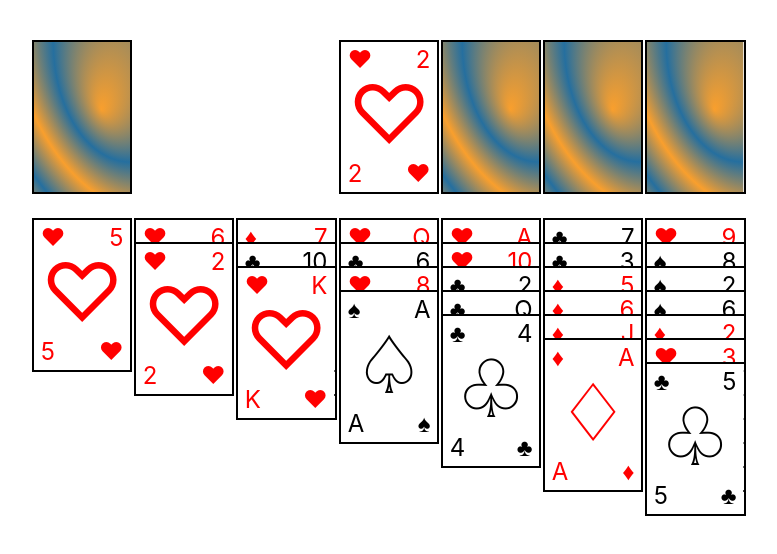
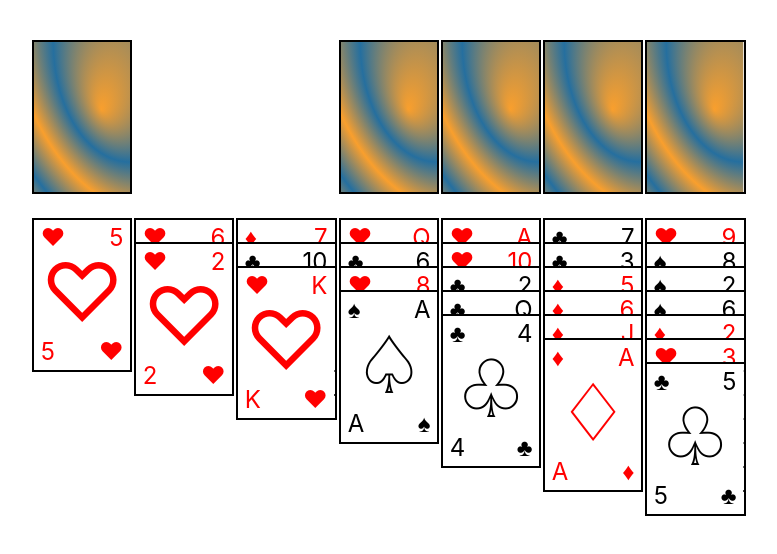
Before and after one commit to jani-e/solitaire, a React (Vite) app: page / in a window 1280 px wide. Shown: the top 554 px of the page, without its empty margins (10-787 px from the left). Built offline with nearby package versions, Linux system fonts and the light colour scheme.

Commit message:
Added dnd-kit, possible to drag and drop from turned deck to suit stacks

```diff
--- a/package.json
+++ b/package.json
@@ -4,13 +4,15 @@
   "version": "0.0.0",
   "type": "module",
   "scripts": {
-    "dev": "vite --host",
+    "dev": "vite",
+    "devhost": "vite --host",
     "build": "rm -fr solitaire && vite build && mv dist solitaire",
     "lint": "eslint src --ext js,jsx --report-unused-disable-directives --max-warnings 0",
     "preview": "vite preview",
     "test": "vitest"
   },
   "dependencies": {
+    "@dnd-kit/core": "^6.1.0",
     "lodash": "^4.17.21",
     "react": "^18.2.0",
     "react-dom": "^18.2.0"
--- a/src/App.jsx
+++ b/src/App.jsx
@@ -6,14 +6,14 @@ import lodash from 'lodash'
 import SuitStack from './components/SuitStack'
 import createDeck from './utilities/createDeck'
 import './App.css'
+import { DndContext } from '@dnd-kit/core'
 
 const App = () => {
-
   const initialDeck = lodash.shuffle(createDeck())
 
   const [deckStack, setDeckStack] = useState(initialDeck.slice(28, initialDeck.length))
   const [turnedStack, setTurnedStack] = useState([])
-  const [suitStacks, setSuitStacks] = useState({ A: initialDeck.slice(1, 3), B: [], C: [], D: [] })
+  const [suitStacks, setSuitStacks] = useState({ A: [], B: [], C: [], D: [] })
   const [gameStacks, setGameStacks] = useState({
     0: initialDeck.slice(0, 1),
     1: initialDeck.slice(1, 3),
@@ -36,27 +36,64 @@ const App = () => {
     setTurnedStack(turnedStack.concat(deckStack.find(card => card.id === firstCardInDeck.id)))
   }
 
+  const removeTurnedCard = () => {
+    const last = turnedStack[turnedStack.length - 1]
+    setTurnedStack(turnedStack.filter(card => card.id !== last.id))
+  }
+
   const resetDeck = () => {
     setDeckStack(turnedStack)
     setTurnedStack([])
   }
 
+  const addToSuitStack = (suitStack, card) => {
+    setSuitStacks({
+      ...suitStacks,
+      [suitStack]: suitStacks[suitStack].concat(card)
+    })
+  }
+
+  const handleDragEnd = (event) => {
+    console.log(event)
+    if (event.over) {
+      const frame = event.active.id
+      const from = event.active.data.current.from
+      const to = event.over.id
+      const cards = event.active.data.current.cards
+      console.log('frame', frame)
+      console.log('from', from)
+      console.log('to', to)
+      console.log('card(s):')
+      cards.forEach(card => {
+        console.log(card)
+      });
+      if (to in suitStacks) {
+        addToSuitStack(to, cards[0])
+      }
+      if (from === 'turnedStack') {
+        removeTurnedCard()
+      }
+    }
+  }
+
   return (
     <main>
+      <DndContext onDragEnd={handleDragEnd}>
         <div style={layoutStyle}>
           <Deck turnCard={turnCard} resetDeck={resetDeck} cards={deckStack} />
-        <Turned cards={turnedStack} />
+          <Turned id='turnedStack' cards={turnedStack} />
           <div></div>
           {Object.keys(suitStacks).map((stack) => (
-          <SuitStack key={stack} cards={suitStacks[stack]} />
+            <SuitStack key={stack} id={stack} cards={suitStacks[stack]} />
           ))}
         </div>
         <br></br>
         <div style={layoutStyle}>
           {Object.keys(gameStacks).map((stack) => (
-          <GameStack key={stack} cards={gameStacks[stack]} />
+            <GameStack key={stack} id={stack} cards={gameStacks[stack]} />
           ))}
         </div>
+      </DndContext>
     </main>
   )
 }
--- a/src/components/CardFrame.jsx
+++ b/src/components/CardFrame.jsx
@@ -1,8 +1,20 @@
 import PropTypes from 'prop-types'
 import Card from './Card'
 import CardCover from './CardCover'
+import { useDraggable } from '@dnd-kit/core'
 
-const CardFrame = ({ id, value, suit, revealed = true }) => {
+const CardFrame = ({ id, value, suit, revealed = true, origin = null, cardSet = [{ id, value, suit }] }) => {
+  const { attributes, listeners, setNodeRef, transform } = useDraggable({
+    id: `${id}_frame`,
+    data: {
+      from: origin,
+      cards: cardSet
+    }
+  })
+
+  const draggableStyle = transform ? {
+    transform: `translate3d(${transform.x}px, ${transform.y}px, 0)`
+  } : undefined
 
   const cardFrameStyle = {
     boxSizing: 'border-box',
@@ -19,7 +31,7 @@ const CardFrame = ({ id, value, suit, revealed = true }) => {
   }
 
   return (
-    <div style={cardFrameStyle} id={id}>
+    <div id={id} ref={setNodeRef} style={{ ...cardFrameStyle, ...draggableStyle }} {...listeners} {...attributes}>
       <Card value={value} suit={suit} />
     </div>
   )
@@ -29,7 +41,9 @@ CardFrame.propTypes = {
   id: PropTypes.number,
   value: PropTypes.number,
   suit: PropTypes.string,
-  revealed: PropTypes.bool
+  revealed: PropTypes.bool,
+  origin: PropTypes.string,
+  cardSet: PropTypes.array
 }
 
 export default CardFrame
--- a/src/components/GameStack.jsx
+++ b/src/components/GameStack.jsx
@@ -1,7 +1,7 @@
 import PropTypes from 'prop-types'
 import CardFrame from './CardFrame'
 
-const GameStack = ({ cards }) => {
+const GameStack = ({ id, cards }) => {
   if (cards.length === 0) {
     return (
       <div></div>
@@ -17,13 +17,14 @@ const GameStack = ({ cards }) => {
 
   return (
     <div>
-      {<CardFrame id={parent.id} value={parent.value} suit={parent.suit} revealedStatus={parent.revealed} />}
+      {<CardFrame origin={id} id={parent.id} value={parent.value} suit={parent.suit} revealedStatus={parent.revealed} cardSet={cards} />}
       {!!children.length && <div style={childrenStyle}>{<GameStack cards={children} />}</div>}
     </div>
   )
 }
 
 GameStack.propTypes = {
+  id: PropTypes.string,
   cards: PropTypes.array
 }
 
--- a/src/components/SuitStack.jsx
+++ b/src/components/SuitStack.jsx
@@ -1,8 +1,16 @@
 import PropTypes from 'prop-types'
 import CardCover from './CardCover'
 import CardFrame from './CardFrame'
+import { useDroppable } from '@dnd-kit/core'
 
-const SuitStack = ({ cards }) => {
+const SuitStack = ({ id, cards }) => {
+  const { isOver, setNodeRef } = useDroppable({
+    id: id
+  })
+
+  const droppableStyle = {
+    borderColor: isOver ? 'red' : 'black'
+  }
 
   const emptySuitStackStyle = {
     boxSizing: 'border-box',
@@ -12,7 +20,7 @@ const SuitStack = ({ cards }) => {
 
   if (cards.length === 0) {
     return (
-      <div style={emptySuitStackStyle}>
+      <div ref={setNodeRef} style={{ ...emptySuitStackStyle, ...droppableStyle }}>
         <CardCover />
       </div>
     )
@@ -23,13 +31,14 @@ const SuitStack = ({ cards }) => {
   const last = cards[cards.length - 1]
 
   return (
-    <div id={suit}>
+    <div id={suit} ref={setNodeRef} style={droppableStyle}>
       <CardFrame id={parent.id} value={last.value} suit={last.suit} />
     </div>
   )
 }
 
 SuitStack.propTypes = {
+  id: PropTypes.string,
   cards: PropTypes.array
 }
 
--- a/src/components/Turned.jsx
+++ b/src/components/Turned.jsx
@@ -1,7 +1,7 @@
 import PropTypes from 'prop-types'
 import CardFrame from './CardFrame'
 
-const Turned = ({ cards }) => {
+const Turned = ({ id, cards }) => {
   if (cards.length === 0) {
     return (
       <div></div>
@@ -9,13 +9,14 @@ const Turned = ({ cards }) => {
   }
   const last = cards[cards.length - 1]
   return (
-    <div id='turnedDeck'>
-      <CardFrame id={last.id} value={last.value} suit={last.suit}></CardFrame>
+    <div id={id}>
+      <CardFrame origin={id} id={last.id} value={last.value} suit={last.suit}></CardFrame>
     </div>
   )
 }
 
 Turned.propTypes = {
+  id: PropTypes.string,
   cards: PropTypes.array
 }
 
```
Also changed, not shown: 1 other file (tests, documents, lock files or other folders). Lines whose indentation alone changed are shown as unchanged.
